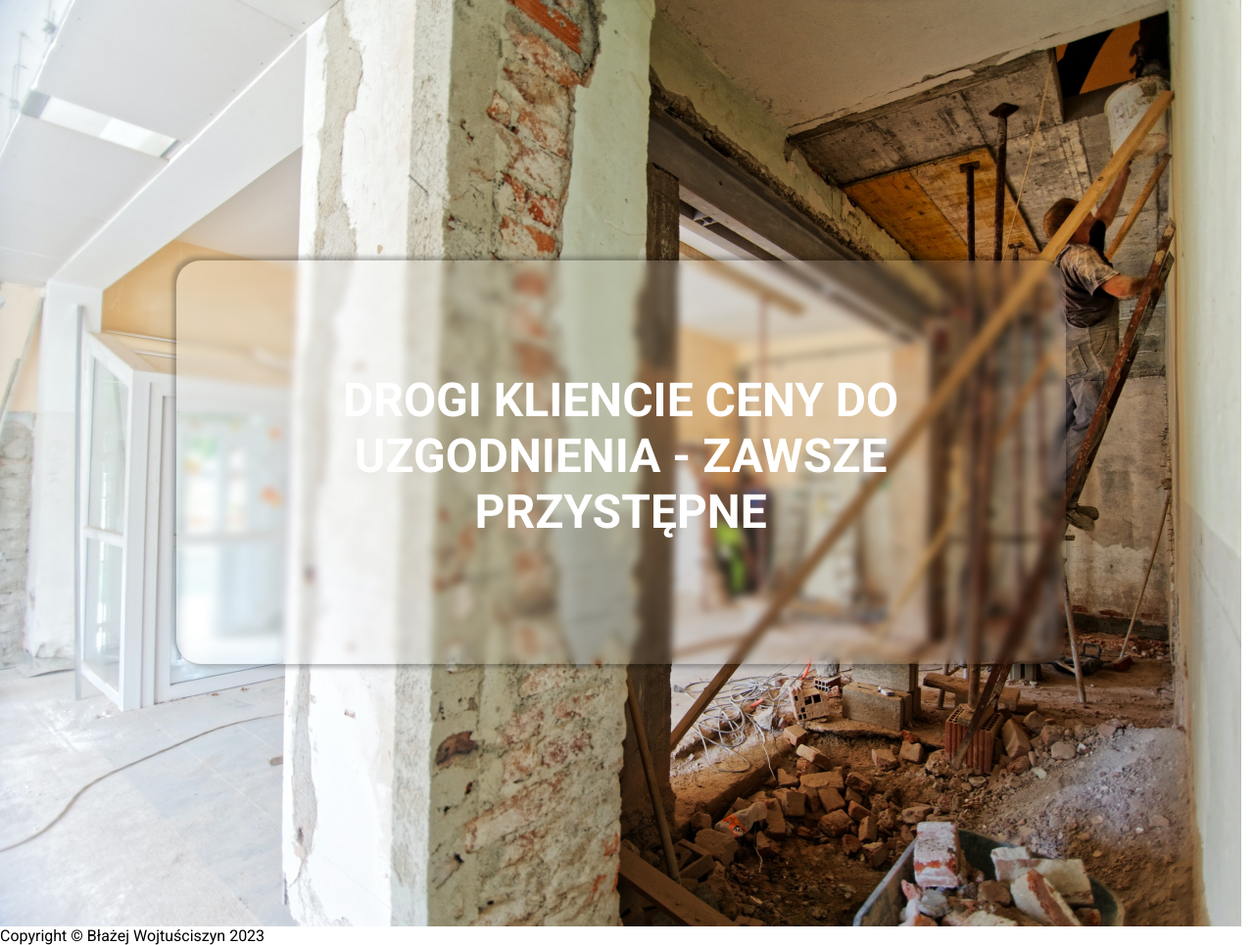
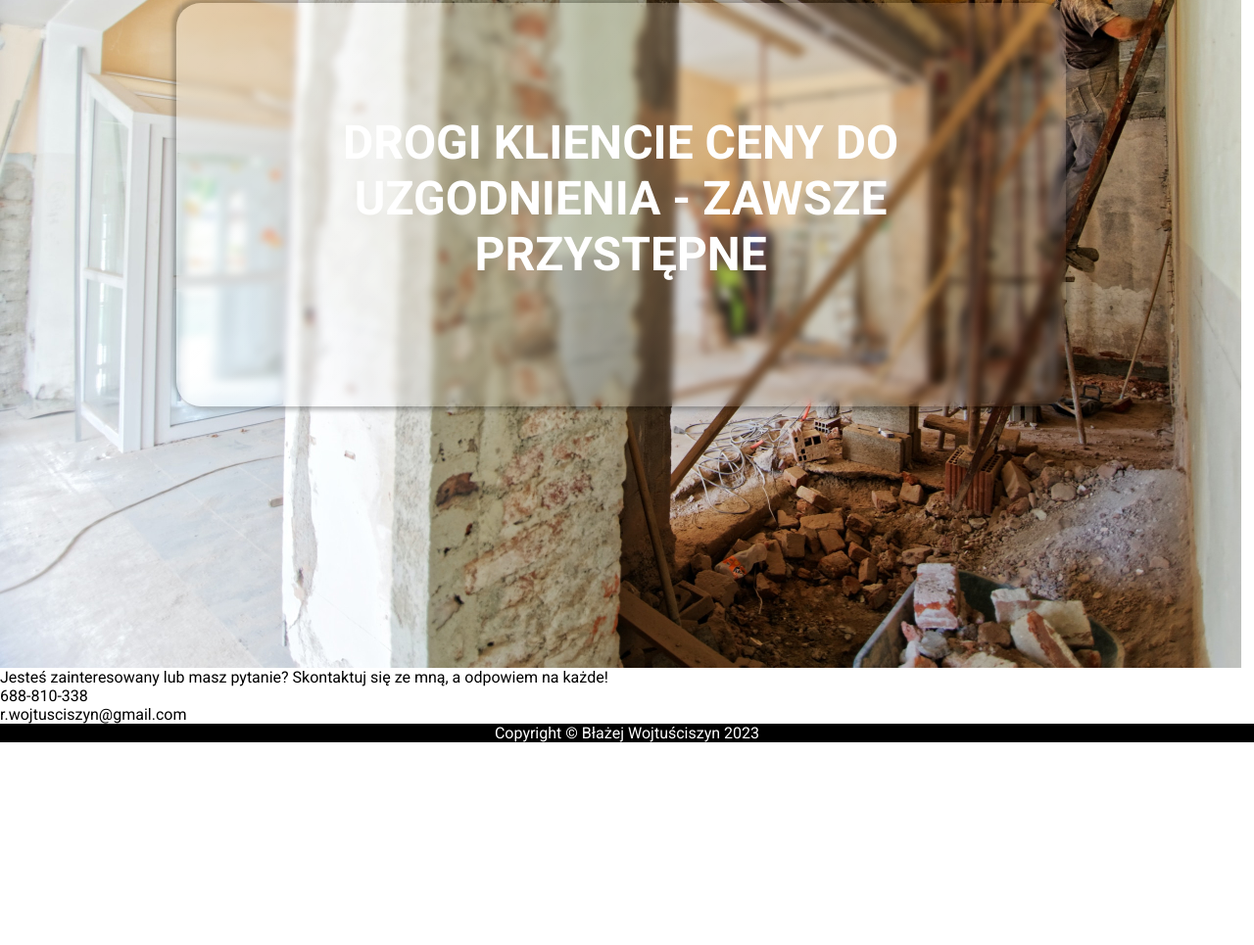
Before and after one commit to Blazej-oWo/construction_industry, a website: page index.html in a window 1280 px wide. Shown: the part 5220-6185 px from the top of the page at 98% size. After the commit the page ends 5978 px from the top, so only its background shows below. Drawn offline with Linux system fonts and the light colour scheme.

Commit message:
working on..

```diff
--- a/index.html
+++ b/index.html
@@ -115,7 +115,7 @@
             <a href="images/8.jpg" data-lightbox="constructions" data-title="Zdjecie8">
             <img src="images/8.jpg" loading="lazy" alt="">
             </a>
-            =>><a href="images/9.jpg" data-lightbox="constructions" data-title="Zdjecie9">
+            <a href="images/9.jpg" data-lightbox="constructions" data-title="Zdjecie9">
             <img src="images/9.jpg" loading="lazy" alt="">
 
             <a href="images/10.jpg" data-lightbox="constructions" data-title="Zdjecie10">
@@ -194,6 +194,11 @@
     </section>
 <!-- FORM -->
 <form action=""></form>
+<section class="contact">
+    <p>Jesteś zainteresowany lub masz pytanie? Skontaktuj się ze mną, a odpowiem na każde!</p>
+    <p class="phone-number">688-810-338</p>
+    <p class="email-adress">r.wojtusciszyn@gmail.com</p>
+</section>
     <!-- FOOTER -->
     <footer class="footer">
         <div class="container flex">
--- a/scss/layout/_section.scss
+++ b/scss/layout/_section.scss
@@ -74,6 +74,11 @@ main {
         }
     }
 }
+.footer {
+    text-align: center;
+    background-color: black;
+    color: white;
+}
 // & img:hover {
 //     cursor: pointer;
 // }
```
Also changed, not shown: css/style.css, images/material-symbols_mail.svg (added), images/material-symbols_phone-android-outline.png (added), images/material-symbols_phone-android-outline.svg (added), 1 other file.
